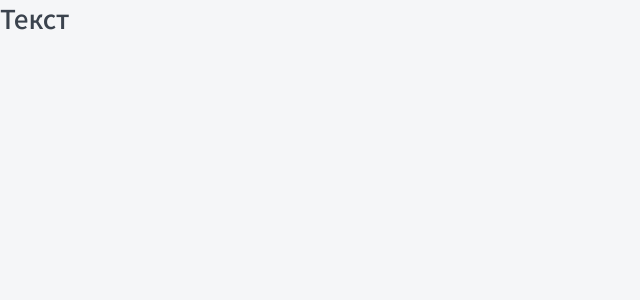
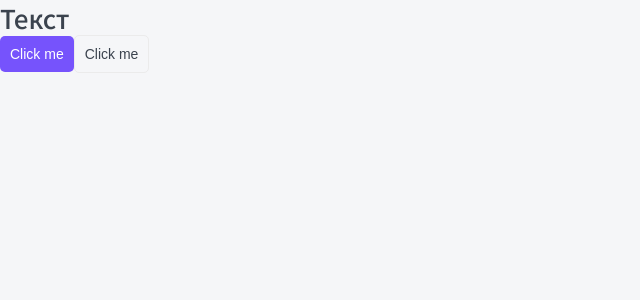
Before and after one commit to dizollate/udemy-course, a Next.js app: page / in a window 1280 px wide. Shown: the top 300 px of the page, without its empty margins (0-640 px from the left). Built offline with nearby package versions, Linux system fonts and the light colour scheme.

Commit message:
feat: classnames and add button element

```diff
--- /dev/null
+++ b/components/Button/Button.module.css
@@ -0,0 +1,33 @@
+.button {
+  display: inline-block;
+
+  box-sizing: border-box;
+  padding: 10px;
+
+  cursor: pointer;
+  text-align: center;
+  border: none;
+  border-radius: 5px;
+
+  font-size: 14px;
+  transition: all .5s ease;
+}
+
+.primary {
+  color: var(--white);
+  background-color: var(--primary);
+}
+
+.primary:hover {
+  background-color: var(--primary-hover);
+}
+
+.ghost {
+  color: var(--black);
+  background: transparent;
+  border: 1px solid var(--gray-ligth);
+}
+
+.ghost:hover {
+  background: var(--gray);
+}
--- /dev/null
+++ b/components/Button/Button.props.ts
@@ -0,0 +1,6 @@
+import { ReactNode } from "react";
+
+export interface ButtonProps {
+  children: ReactNode;
+  appearance: 'primary' | 'ghost';
+}
--- /dev/null
+++ b/components/Button/Button.tsx
@@ -0,0 +1,16 @@
+import styles from './Button.module.css';
+import { ButtonProps } from './Button.props';
+import cn from 'classnames';
+
+export const Button = ({appearance, children }: ButtonProps): JSX.Element => {
+  return (
+    <button
+      className={cn(styles.button, {
+        [styles.primary]: appearance == 'primary',
+        [styles.ghost]: appearance == 'ghost',
+      })}
+    >
+      {children}
+    </button>
+  );
+};
--- a/components/index.ts
+++ b/components/index.ts
@@ -1 +1,2 @@
 export * from "./Htag/Htag";
+export * from "./Button/Button";
--- /dev/null
+++ b/declare.d.ts
@@ -0,0 +1 @@
+declare module 'classnames';
--- a/package.json
+++ b/package.json
@@ -16,6 +16,7 @@
     "react-dom": "17.0.2"
   },
   "devDependencies": {
+    "@types/classnames": "^2.3.1",
     "@types/node": "^16.9.1",
     "@types/react": "^17.0.20",
     "@typescript-eslint/eslint-plugin": "^4.31.1",
--- a/pages/index.tsx
+++ b/pages/index.tsx
@@ -1,10 +1,12 @@
-import { Htag } from "../components";
+import { Button, Htag } from "../components";
 
 
 export default function Home(): JSX.Element {
   return (
-    <div>
+    <>
       <Htag tag="h1">Текст</Htag>
-    </div>
+      <Button appearance='primary'>Click me</Button>
+      <Button appearance='ghost'>Click me</Button>
+    </>
   );
 }
--- a/styles/globals.css
+++ b/styles/globals.css
@@ -20,7 +20,10 @@
 :root {
 	--black: #3B434E;
 	--white: rgb(255, 255, 255);
+	--gray-ligth: #EBEBEB;
+	--gray: #E2E2E2;
 	--primary: #7653FC;
+	--primary-hover: #5c36f7;
 	--red: #FC836D;
 	--green: #1DC37E;
 	--green-ligth: #C8F8E4;
```
Also changed, not shown: 1 other file (tests, documents, lock files or other folders).
